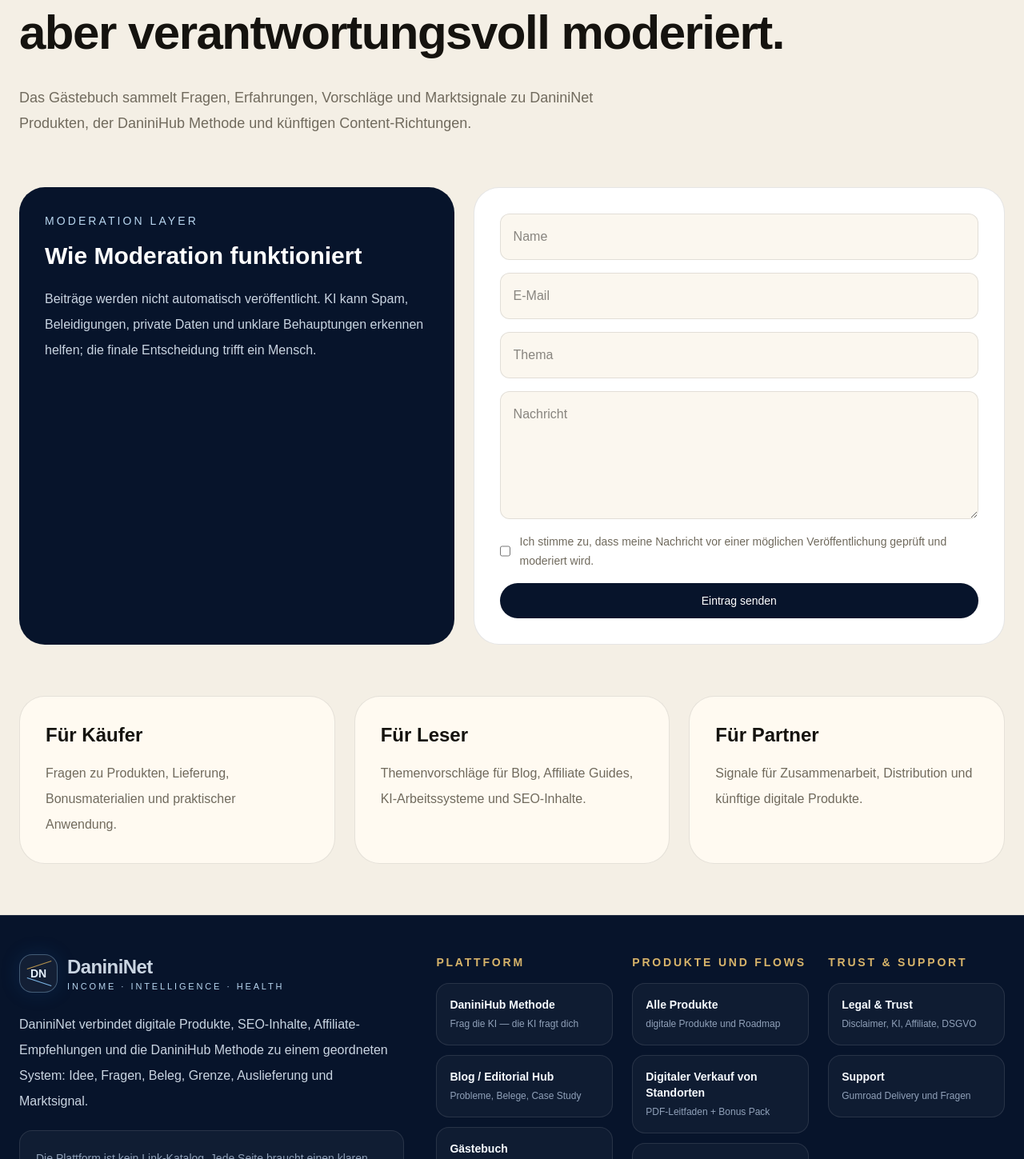
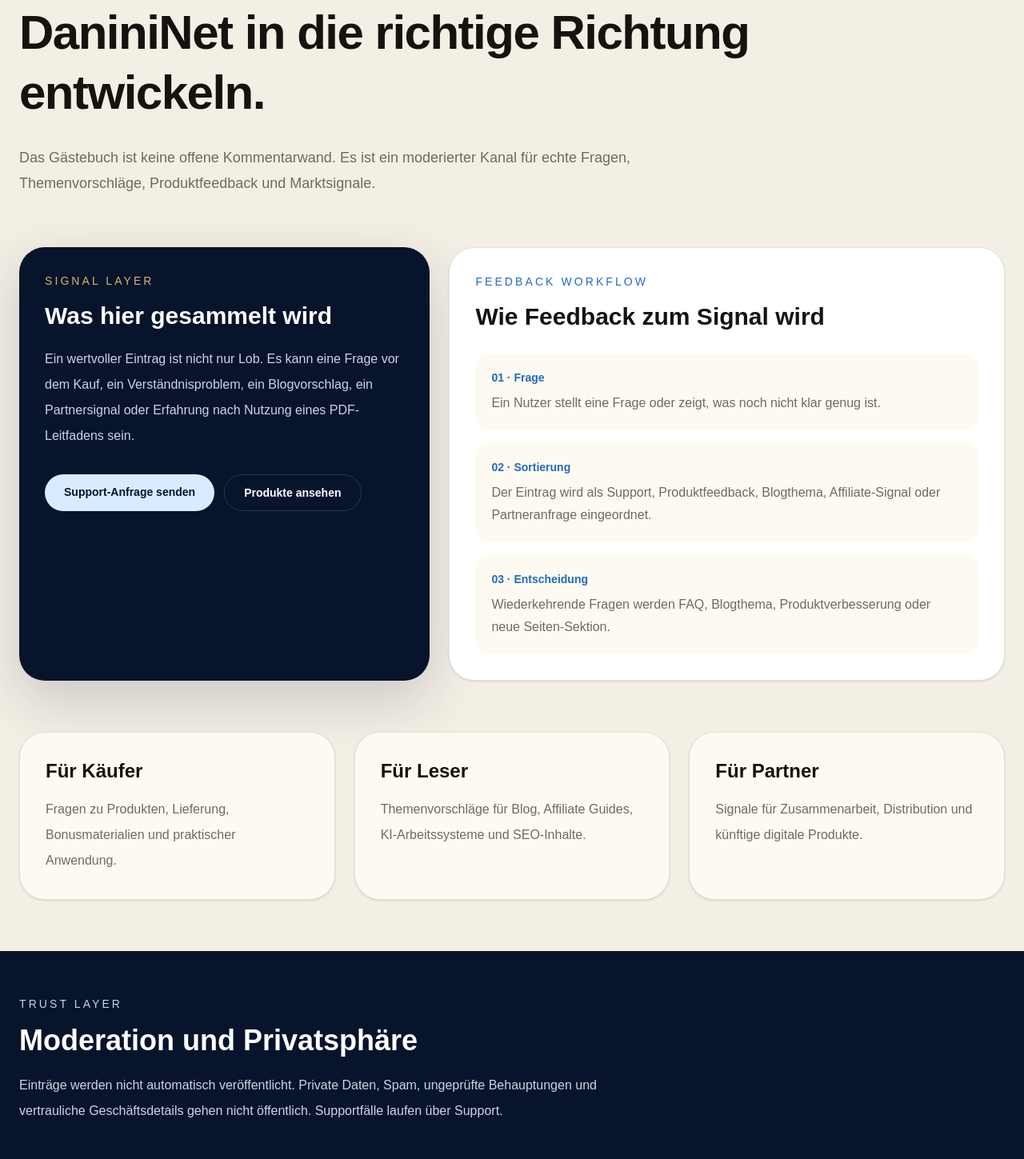
Before and after one commit to danininet/danininet, a Next.js app: page /de/gaestebuch in a window 1280 px wide. Shown: the part 281-1730 px from the top of the page at 80% size. Built offline with nearby package versions, Linux system fonts and the light colour scheme; no server answers.

Commit message:
Replace guestbook form placeholder with organic signal page

```diff
--- a/app/[locale]/knjiga-utisaka/page.tsx
+++ b/app/[locale]/knjiga-utisaka/page.tsx
@@ -1,52 +1,74 @@
-import { SectionIntro, SiteShell, normalizeLocale } from "@/components/layout/SiteShell";
+import Link from "next/link";
+import { SectionIntro, SiteShell, normalizeLocale, localizedPath } from "@/components/layout/SiteShell";
 
 type Locale = "sr" | "de" | "en";
 
 const copy = {
   sr: {
     eyebrow: "Knjiga utisaka",
-    title: "Poverenje se gradi javno, ali se moderira odgovorno.",
-    text: "Knjiga utisaka je prostor za pitanja, iskustva, predloge i tržišne signale oko DaniniNet proizvoda, DaniniHub metode i budućih sadržajnih pravaca.",
-    noteTitle: "Kako funkcioniše moderacija",
-    noteText: "Poruke ne idu automatski javno. AI može pomoći u prepoznavanju spama, uvreda, privatnih podataka i nejasnih tvrdnji, ali konačnu odluku donosi čovek.",
-    fields: ["Ime", "Email", "Tema", "Poruka"],
-    consent: "Saglasan/saglasna sam da se poruka pregleda i moderira pre eventualne objave.",
-    button: "Pošalji utisak",
+    title: "Pitanja, signali i iskustva koja pomažu da DaniniNet raste u pravom smeru.",
+    text: "Knjiga utisaka nije otvorena tabla za automatske komentare. Ona je moderisan kanal za stvarna pitanja, predloge tema, utiske o digitalnim proizvodima i signale koji pokazuju šta publici zaista treba.",
+    noteTitle: "Šta se ovde prikuplja",
+    noteText: "Vredan utisak nije samo pohvala. To može biti pitanje pre kupovine, problem u razumevanju proizvoda, predlog za novi blog članak, partner signal ili iskustvo posle korišćenja PDF vodiča.",
+    processTitle: "Kako utisak postaje koristan signal",
+    process: [
+      ["Pitanje", "Korisnik postavi pitanje ili ukaže na deo koji nije dovoljno jasan."],
+      ["Razvrstavanje", "Utisak se razdvaja na support, product feedback, blog temu, affiliate signal ili partner upit."],
+      ["Odluka", "Ako se pitanje ponavlja, postaje FAQ, blog tema, poboljšanje proizvoda ili nova sekcija stranice."],
+    ],
     cards: [
       ["Za kupce", "Pitanja o proizvodima, isporuci, bonus materijalima i praktičnoj primeni."],
       ["Za čitaoce", "Predlozi tema za blog, affiliate vodiče, AI radni sistem i SEO sadržaj."],
       ["Za partnere", "Signali za saradnju, distribuciju i buduće digitalne proizvode."],
     ],
+    trustTitle: "Moderacija i privatnost",
+    trustText: "Poruke se ne objavljuju automatski. Privatni podaci, uvrede, spam, neproverene tvrdnje i poverljivi poslovni detalji ne idu javno. Ako je poruka support slučaj, vodi se kroz support tok, a ne kroz javni komentar.",
+    support: "Pošalji support upit",
+    product: "Pogledaj proizvode",
   },
   de: {
     eyebrow: "Gästebuch",
-    title: "Vertrauen wird öffentlich aufgebaut, aber verantwortungsvoll moderiert.",
-    text: "Das Gästebuch sammelt Fragen, Erfahrungen, Vorschläge und Marktsignale zu DaniniNet Produkten, der DaniniHub Methode und künftigen Content-Richtungen.",
-    noteTitle: "Wie Moderation funktioniert",
-    noteText: "Beiträge werden nicht automatisch veröffentlicht. KI kann Spam, Beleidigungen, private Daten und unklare Behauptungen erkennen helfen; die finale Entscheidung trifft ein Mensch.",
-    fields: ["Name", "E-Mail", "Thema", "Nachricht"],
-    consent: "Ich stimme zu, dass meine Nachricht vor einer möglichen Veröffentlichung geprüft und moderiert wird.",
-    button: "Eintrag senden",
+    title: "Fragen, Signale und Erfahrungen, die DaniniNet in die richtige Richtung entwickeln.",
+    text: "Das Gästebuch ist keine offene Kommentarwand. Es ist ein moderierter Kanal für echte Fragen, Themenvorschläge, Produktfeedback und Marktsignale.",
+    noteTitle: "Was hier gesammelt wird",
+    noteText: "Ein wertvoller Eintrag ist nicht nur Lob. Es kann eine Frage vor dem Kauf, ein Verständnisproblem, ein Blogvorschlag, ein Partnersignal oder Erfahrung nach Nutzung eines PDF-Leitfadens sein.",
+    processTitle: "Wie Feedback zum Signal wird",
+    process: [
+      ["Frage", "Ein Nutzer stellt eine Frage oder zeigt, was noch nicht klar genug ist."],
+      ["Sortierung", "Der Eintrag wird als Support, Produktfeedback, Blogthema, Affiliate-Signal oder Partneranfrage eingeordnet."],
+      ["Entscheidung", "Wiederkehrende Fragen werden FAQ, Blogthema, Produktverbesserung oder neue Seiten-Sektion."],
+    ],
     cards: [
       ["Für Käufer", "Fragen zu Produkten, Lieferung, Bonusmaterialien und praktischer Anwendung."],
       ["Für Leser", "Themenvorschläge für Blog, Affiliate Guides, KI-Arbeitssysteme und SEO-Inhalte."],
       ["Für Partner", "Signale für Zusammenarbeit, Distribution und künftige digitale Produkte."],
     ],
+    trustTitle: "Moderation und Privatsphäre",
+    trustText: "Einträge werden nicht automatisch veröffentlicht. Private Daten, Spam, ungeprüfte Behauptungen und vertrauliche Geschäftsdetails gehen nicht öffentlich. Supportfälle laufen über Support.",
+    support: "Support-Anfrage senden",
+    product: "Produkte ansehen",
   },
   en: {
     eyebrow: "Guestbook",
-    title: "Trust is built publicly, but moderated responsibly.",
-    text: "The guestbook collects questions, experiences, suggestions and market signals around DaniniNet products, the DaniniHub method and future content directions.",
-    noteTitle: "How moderation works",
-    noteText: "Messages are not published automatically. AI may help detect spam, abuse, private data and unclear claims, but the final decision is made by a human.",
-    fields: ["Name", "Email", "Topic", "Message"],
-    consent: "I agree that my message may be reviewed and moderated before possible publication.",
-    button: "Send entry",
+    title: "Questions, signals and experiences that help DaniniNet grow in the right direction.",
+    text: "The guestbook is not an open auto-published comment wall. It is a moderated channel for real questions, topic suggestions, product feedback and market signals.",
+    noteTitle: "What is collected here",
+    noteText: "A useful entry is not only praise. It may be a pre-purchase question, a product clarity issue, a blog suggestion, a partner signal or experience after using a PDF guide.",
+    processTitle: "How feedback becomes a useful signal",
+    process: [
+      ["Question", "A user asks a question or points to something that is not clear enough."],
+      ["Sorting", "The entry is sorted into support, product feedback, blog topic, affiliate signal or partner inquiry."],
+      ["Decision", "Repeated questions become FAQ, blog topic, product improvement or a new page section."],
+    ],
     cards: [
       ["For buyers", "Questions about products, delivery, bonus materials and practical use."],
       ["For readers", "Topic suggestions for blog, affiliate guides, AI working systems and SEO content."],
       ["For partners", "Signals for collaboration, distribution and future digital products."],
     ],
+    trustTitle: "Moderation and privacy",
+    trustText: "Messages are not published automatically. Private data, spam, unverified claims and confidential business details are not published. Support cases go through support.",
+    support: "Send support request",
+    product: "View products",
   },
 } as const;
 
@@ -56,36 +78,50 @@ export default async function KnjigaUtisakaPage({ params }: { params: Promise<{
   const t = copy[lang];
 
   return (
-    <SiteShell locale={lang} currentPath={`/${lang}/knjiga-utisaka`}>
+    <SiteShell locale={lang} currentPath={localizedPath(lang, "guestbook")}>
       <SectionIntro eyebrow={t.eyebrow} title={t.title} text={t.text} />
-      <section className="mx-auto grid max-w-7xl gap-6 px-6 pb-16 lg:grid-cols-[0.9fr_1.1fr]">
-        <aside className="rounded-[2rem] bg-[#07142b] p-8 text-white">
-          <p className="text-sm uppercase tracking-[0.22em] text-[#b9d7f0]">Moderation layer</p>
+      <section className="mx-auto grid max-w-7xl gap-6 px-6 pb-16 lg:grid-cols-[0.85fr_1.15fr]">
+        <aside className="rounded-[2rem] bg-[#07142b] p-8 text-white shadow-[0_24px_70px_rgba(7,20,43,0.18)]">
+          <p className="text-sm uppercase tracking-[0.22em] text-[#d7b46a]">Signal layer</p>
           <h2 className="mt-4 text-3xl font-semibold">{t.noteTitle}</h2>
           <p className="mt-5 leading-8 text-slate-300">{t.noteText}</p>
+          <div className="mt-8 flex flex-wrap gap-3">
+            <Link href={localizedPath(lang, "support")} className="rounded-full bg-[#d9ecff] px-6 py-3 text-sm font-semibold text-[#07142b]">
+              {t.support}
+            </Link>
+            <Link href={localizedPath(lang, "products")} className="rounded-full border border-white/15 px-6 py-3 text-sm font-semibold text-white">
+              {t.product}
+            </Link>
+          </div>
         </aside>
-        <form className="grid gap-4 rounded-[2rem] border border-black/10 bg-white p-8">
-          <input className="rounded-xl border border-black/10 bg-[#fbf7ef] p-4" placeholder={t.fields[0]} />
-          <input className="rounded-xl border border-black/10 bg-[#fbf7ef] p-4" placeholder={t.fields[1]} />
-          <input className="rounded-xl border border-black/10 bg-[#fbf7ef] p-4" placeholder={t.fields[2]} />
-          <textarea className="min-h-40 rounded-xl border border-black/10 bg-[#fbf7ef] p-4" placeholder={t.fields[3]} />
-          <label className="flex gap-3 text-sm leading-6 text-[#706a5d]">
-            <input type="checkbox" />
-            {t.consent}
-          </label>
-          <button className="rounded-full bg-[#07142b] px-6 py-3 text-sm font-medium text-white" type="button">
-            {t.button}
-          </button>
-        </form>
+        <div className="rounded-[2rem] border border-black/10 bg-white p-8 shadow-sm">
+          <p className="text-sm uppercase tracking-[0.22em] text-[#226bbf]">Feedback workflow</p>
+          <h2 className="mt-4 text-3xl font-semibold">{t.processTitle}</h2>
+          <div className="mt-7 grid gap-4">
+            {t.process.map(([title, text], index) => (
+              <div key={title} className="rounded-2xl bg-[#fffaf1] p-5">
+                <p className="text-sm font-semibold text-[#226bbf]">0{index + 1} · {title}</p>
+                <p className="mt-2 leading-7 text-[#706a5d]">{text}</p>
+              </div>
+            ))}
+          </div>
+        </div>
       </section>
       <section className="mx-auto grid max-w-7xl gap-6 px-6 pb-16 md:grid-cols-3">
         {t.cards.map(([title, text]) => (
-          <article key={title} className="rounded-[2rem] border border-black/10 bg-[#fffaf1] p-8">
+          <article key={title} className="rounded-[2rem] border border-black/10 bg-[#fffaf1] p-8 shadow-sm">
             <h2 className="text-2xl font-semibold">{title}</h2>
             <p className="mt-4 leading-8 text-[#706a5d]">{text}</p>
           </article>
         ))}
       </section>
+      <section className="bg-[#07142b] text-white">
+        <div className="mx-auto max-w-7xl px-6 py-14">
+          <p className="text-sm uppercase tracking-[0.22em] text-[#b9d7f0]">Trust layer</p>
+          <h2 className="mt-4 text-4xl font-semibold">{t.trustTitle}</h2>
+          <p className="mt-5 max-w-3xl leading-8 text-slate-300">{t.trustText}</p>
+        </div>
+      </section>
     </SiteShell>
   );
 }
```
